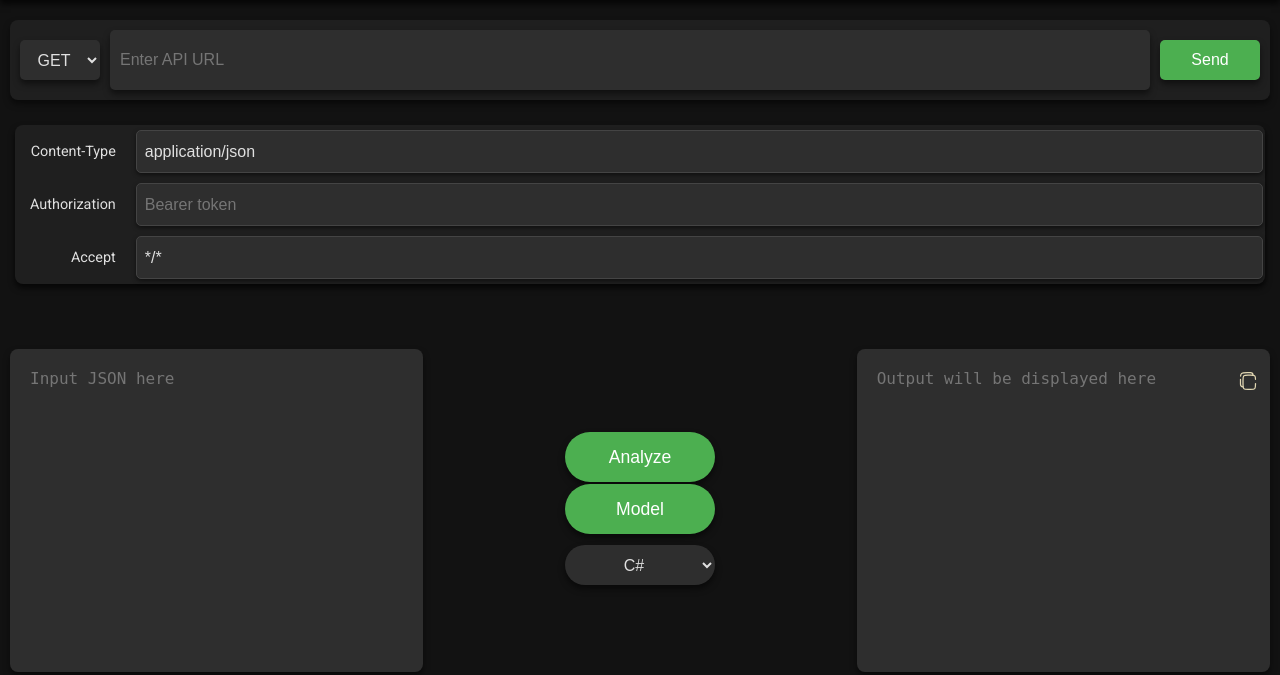
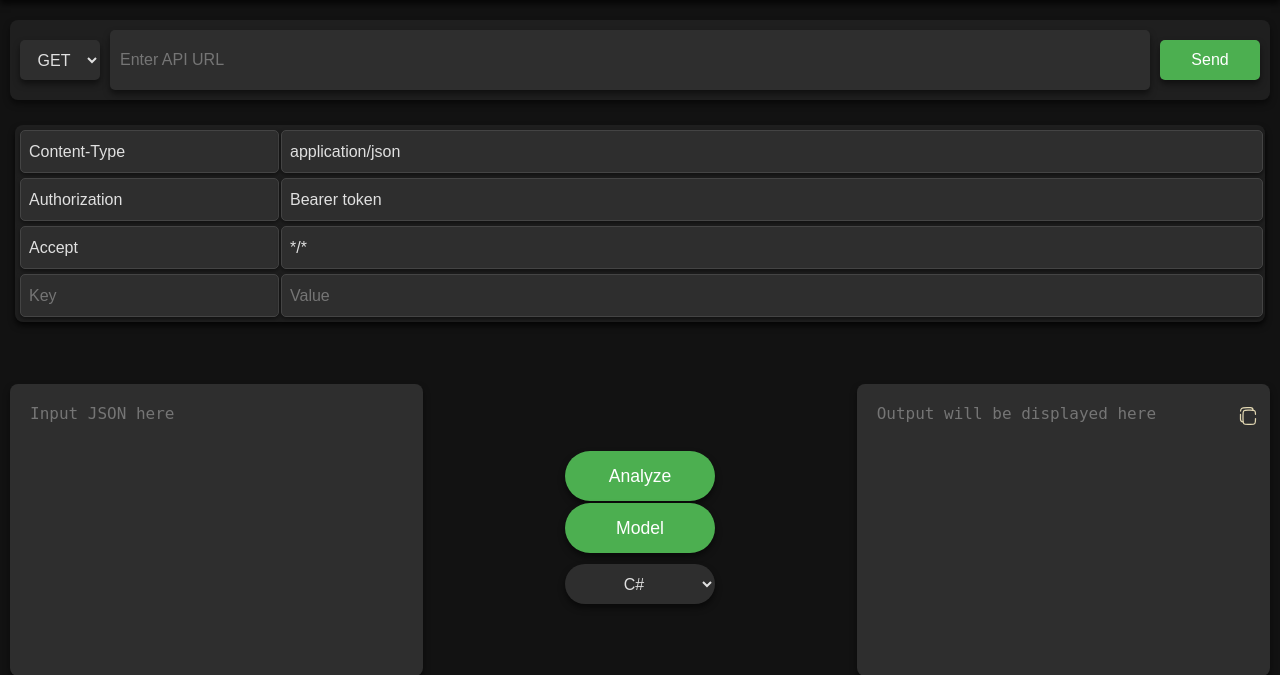
Before and after one commit to aviman1258/my-pal-json, a Flask app: page / in a window 1280 px wide. Shown: the part 78-753 px from the top of the page. Run offline with Flask 3, Linux system fonts and the light colour scheme.

Commit message:
dev - adding new header logic - NF

```diff
--- a/web/app.py
+++ b/web/app.py
@@ -1,7 +1,7 @@
 from flask import Flask, render_template
 from flask_cors import CORS
-from .analyze import analyze_bp
-from .model import model_bp
+from analyze import analyze_bp
+from model import model_bp
 import os
 import webbrowser
 from threading import Timer  # Import Timer
@@ -25,4 +25,4 @@
     if not os.environ.get('FLASK_DEBUG') == 'production':
         Timer(1, open_browser).start()  # Open the browser after a 1-second delay
 
-    app.run(debug=False)
+    app.run(debug=True)
--- /dev/null
+++ b/web/static/scripts/headers-management.js
@@ -0,0 +1,78 @@
+document.addEventListener("DOMContentLoaded", function() {
+    const headersGrid = document.getElementById('headersGrid');
+
+    // Function to create a new header row
+    function createHeaderRow(key = '', value = '') {
+        // Create header key input
+        const headerKeyDiv = document.createElement('div');
+        const headerKeyInput = document.createElement('input');
+        headerKeyInput.type = 'text';
+        headerKeyInput.classList.add('header-key-input');
+        headerKeyInput.placeholder = 'Key'; // Placeholder for new row
+        headerKeyInput.value = key;
+
+        // Create header value input
+        const headerValueInput = document.createElement('input');
+        headerValueInput.type = 'text';
+        headerValueInput.classList.add('header-value');
+        headerValueInput.placeholder = 'Value'; // Placeholder for new row
+        headerValueInput.value = value;
+
+        // Append the inputs to the grid
+        headersGrid.appendChild(headerKeyDiv);
+        headerKeyDiv.appendChild(headerKeyInput);
+        headersGrid.appendChild(headerValueInput);
+
+        // Attach input listeners to handle dynamic row addition and deletion
+        addInputListeners(headerKeyInput, headerValueInput);
+    }
+
+    // Function to handle adding/removing rows dynamically
+    function addInputListeners(keyInput, valueInput) {
+        console.log(keyInput, valueInput);
+        function checkRowStatus() {
+            const isLastRow = isLastRowInGrid();
+
+            if (isLastRow && (keyInput.value.trim() !== '' || valueInput.value.trim() !== '')) {
+                // If the user starts typing in the last row, create a new empty row
+                createHeaderRow();
+            }
+
+            // If both key and value are empty, remove the row (except the last row)
+            if (isEmptyRow(keyInput, valueInput) && !isLastRowInGrid()) {
+                keyInput.parentElement.remove();
+                valueInput.remove();
+            }
+        }
+
+        keyInput.addEventListener('input', checkRowStatus);
+        valueInput.addEventListener('input', checkRowStatus);
+    }
+
+    // Function to check if the current row is empty
+    function isEmptyRow(keyInput, valueInput) {
+        return keyInput.value.trim() === '' && valueInput.value.trim() === '';
+    }
+
+    // Function to check if the row is the last one in the grid
+    function isLastRowInGrid() {
+        const rows = document.querySelectorAll('.header-key-input');
+        const lastKeyInput = rows[rows.length - 1];
+        return lastKeyInput && isEmptyRow(lastKeyInput, lastKeyInput.nextElementSibling);
+    }
+
+    // Prepopulate default rows
+    const defaultHeaders = [
+        { key: 'Content-Type', value: 'application/json' },
+        { key: 'Authorization', value: 'Bearer token' },
+        { key: 'Accept', value: '*/*' }
+    ];
+
+    console.log("ENTER");
+
+    // Create default headers
+    defaultHeaders.forEach(header => createHeaderRow(header.key, header.value));
+
+    // Initialize with one empty row at the bottom
+    createHeaderRow(); // This row will have placeholders "Key" and "Value"
+});
--- a/web/static/styles/style.css
+++ b/web/static/styles/style.css
@@ -178,6 +178,7 @@
     border: none;
     cursor: pointer;
     padding: 0;
+    margin: 0;
     width: 24px;
     height: 24px;
     display: flex;
@@ -300,22 +301,14 @@
 /* Header grid */
 .headers-grid {
     display: grid;
-    grid-template-columns: 1fr 12fr; /* Make the value column (right) wider than key column */
-    gap: 10px; /* Gap between key-value pairs */
+    grid-template-columns: 1fr 4fr; /* Make the value column (right) wider than key column */
+    column-gap: 20px;
+    row-gap: 5px;
     align-items: center; /* Center vertically */
     padding-right: 15px;
 }
 
-/* Header key (left column) */
-.header-key {
-    color: #e0e0e0; /* Light text for dark mode */
-    padding: 5px 10px;
-    font-weight: normal; /* Ensure no bold text */
-    text-align: right;
-}
-
-/* Header value (right column) */
-.header-value {
+.header-value, .header-key-input {
     width: 100%;
     height: 25px;
     padding: 8px;
@@ -328,12 +321,12 @@
     transition: box-shadow 0.3s ease;
 }
 
-.header-value:focus {
+.header-value:focus, .header-key-input:focus {
     outline: none;
     box-shadow: 0 0 10px 2px rgba(40, 167, 69, 0.7); /* Green glow effect for dark mode */
 }
 
-.header-value:hover {
+.header-value:hover, .header-key-input:hover {
     outline: none;
     box-shadow: 0 0 10px 2px rgba(40, 167, 69, 0.7); /* Green glow effect for dark mode */
 }
--- a/web/templates/json-analyzer.html
+++ b/web/templates/json-analyzer.html
@@ -25,16 +25,8 @@
 
     <!-- Headers Grid Section -->
     <div class="headers-section">
-        <div class="headers-grid">
-            <div class="header-key">Content-Type</div>
-            <input type="text" class="header-value" value="application/json">
-
-            <div class="header-key">Authorization</div>
-            <input type="text" class="header-value" placeholder="Bearer token">
-
-            <div class="header-key">Accept</div>
-            <input type="text" class="header-value" value="*/*">
-
+        <div class="headers-grid" id="headersGrid">
+            <!-- Dynamic rows for header key-value pairs will be added here by JavaScript -->
         </div>
     </div>
 
@@ -76,5 +68,6 @@
     <script src="{{ url_for('static', filename='scripts/model-json.js') }}"></script>
     <script src="{{ url_for('static', filename='scripts/theme-toggle.js') }}"></script>
     <script src="{{ url_for('static', filename='scripts/copy-output.js') }}"></script>
+    <script src="{{ url_for('static', filename='scripts/headers-management.js') }}"></script>
 </body>
 </html>
```
Also changed, not shown: web/model.py (+6 -6 lines), web/static/styles/lightstyle.css (+6 -14 lines).
